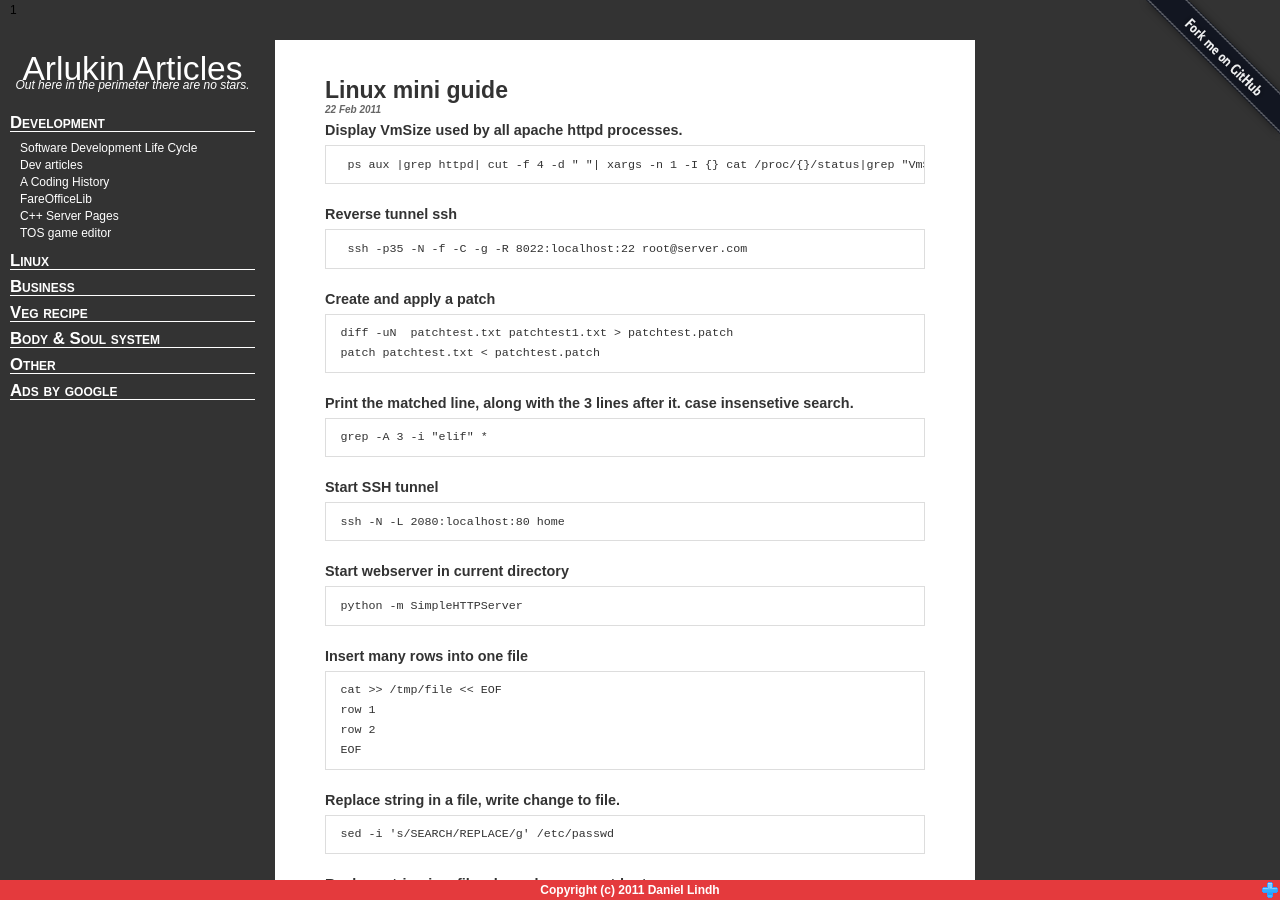
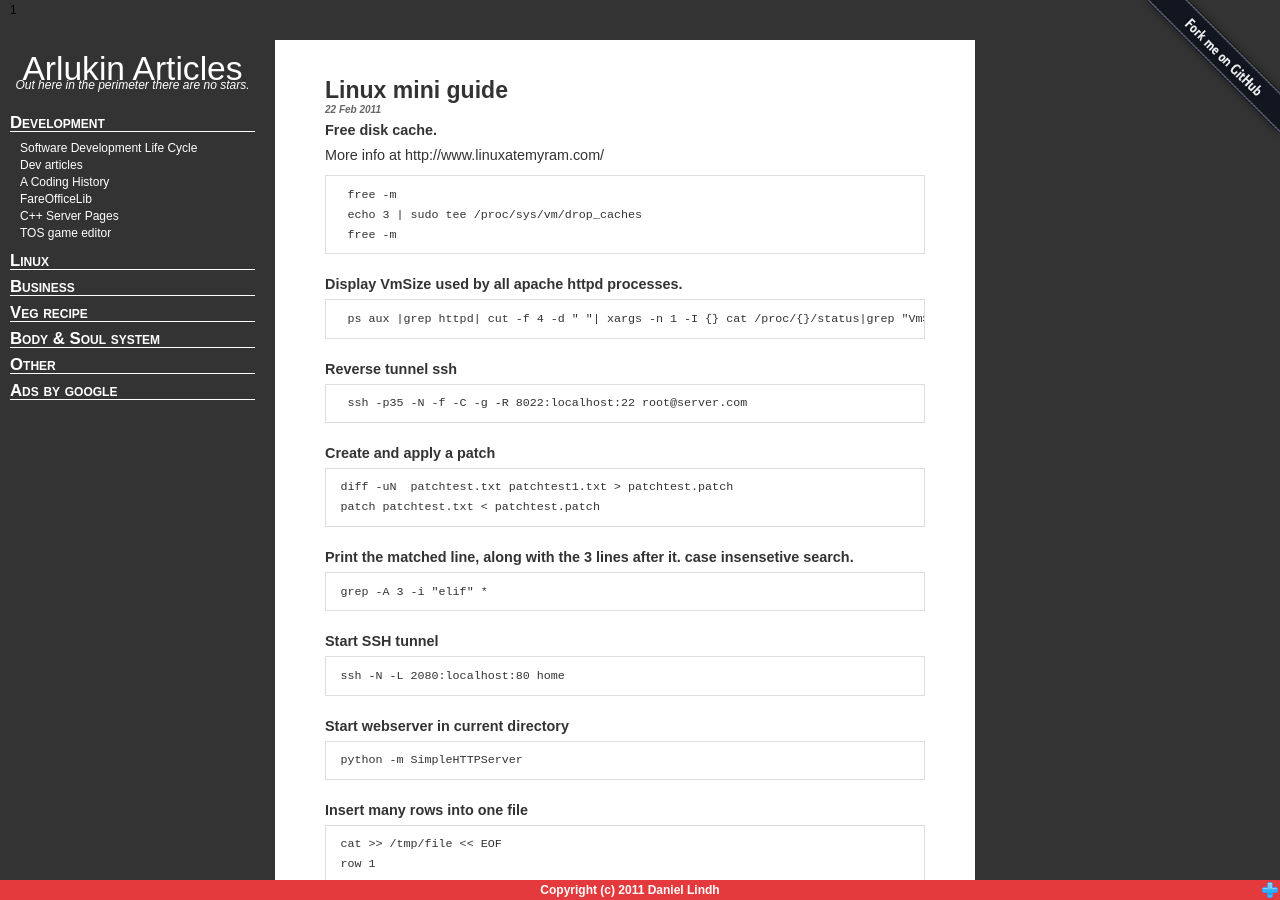
Before and after one commit to arlukin/arlukin.github.io, a Jekyll site: the page built from posts/linux/_posts/2011-02-22-linux-mini-guide.md, in a window 1280 px wide and 900 px high. Built offline with Jekyll 4.4.1, drawn with Linux system fonts in a browser that asks for light colours; Markdown is read by kramdown in place of the engine named in the settings; comment, search, counter and statistics services are not loaded.

Commit message:
How to drop all disk cache.

```diff
--- a/posts/linux/_posts/2011-02-22-linux-mini-guide.md
+++ b/posts/linux/_posts/2011-02-22-linux-mini-guide.md
@@ -2,6 +2,14 @@
 layout: post
 title: Linux mini guide
 ---
+
+### Free disk cache.
+
+More info at http://www.linuxatemyram.com/
+
+     free -m
+     echo 3 | sudo tee /proc/sys/vm/drop_caches
+     free -m
 
 ### Display VmSize used by all apache httpd processes.
 
```
